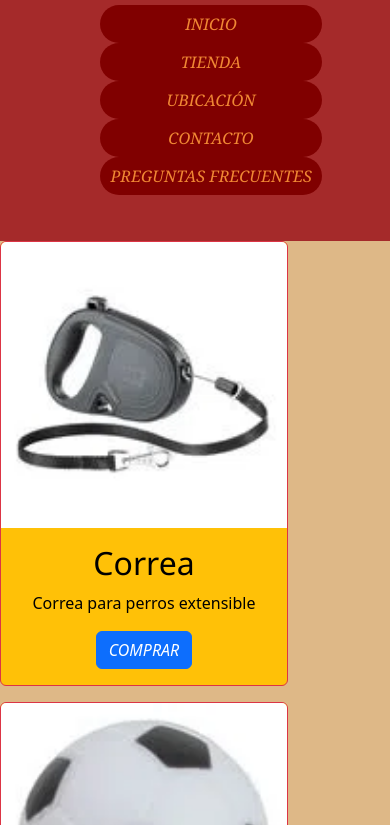
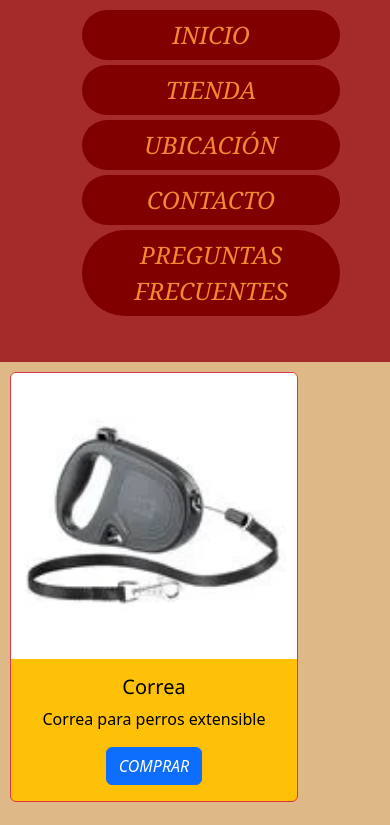
Before and after one commit to LuciaRolon00/PreEntrega2Rolon, a plain HTML site: page html/tienda.html in a window 390 px wide. Shown: the part 201-1026 px from the top of the page. Drawn offline with nearby package versions, Linux system fonts and the light colour scheme.

Commit message:
Sigo con responsive + algunos arreglos

```diff
--- a/css/style.css
+++ b/css/style.css
@@ -31,6 +31,7 @@ a {
     background-color:maroon;
     padding: 7px 10px;
     border-radius: 50px;
+    margin-top: 5px;
 }
 
 /* Títulos y Subtítulos */
@@ -136,6 +137,14 @@ fieldset {
     font-family:'Trebuchet MS', 'Lucida Sans Unicode', 'Lucida Grande', 'Lucida Sans', Arial, sans-serif;
 }
 
+.preguntas {
+    font-weight: bold;
+}
+
+.respuestas {
+    font-style: italic;
+}
+
 /* Estilos para listas */
 li {
     /* elimino la viñeta de las listas */
@@ -166,14 +175,28 @@ footer {
     cursor: pointer;
 }
 
+.card {
+    margin: 40px;
+    width: 100%;
+}
+
 /* MEDIAS QUERIES */
-@media (max-width: 820px) {
-    header {
+@media (max-width: 768px) {
+    /* Media general */
+    header, h1 {
         height: auto;
         flex-direction: column;
         text-align: center;
     }
 
+    .navLink, .boton {
+        flex: 1;
+        text-align: center;
+        margin-top: 5px;
+        font-size: 24px;
+    }
+
+    /* Media Index */
     .banner {
         flex-direction: column;
     }
@@ -181,4 +204,29 @@ footer {
     video {
         flex-direction: column;
     }
+
+    /* Media Tienda */
+    .card {
+        width: 80%;
+        margin: 10px;
+    }
+
+    /* Media Preguntas Frecuentes */
+    .preguntas {
+        font-size: 16px;
+        text-align: center;
+    }
+    .respuestas {
+        display: block;
+        text-align: center;
+    }
+
+    /* Media Contacto */
+    h2, h3, h4 {
+        font-size: 20px;
+        text-align: center;
+    }
+    .redes {
+        align-items: center;
+    }
 }
--- a/html/tienda.html
+++ b/html/tienda.html
@@ -32,7 +32,7 @@
     <main>
         <div class="row">
             <div class="container text-center">
-                <div class="row justify-content-start">
+                <div class="row justify-content-center">
                     <div class="col-xl-4 col-md-6 col-sm-12">
                         <div class="card text-bg-warning mb-3 card border-danger mb-3" style="width: 18rem;">
                             <img src="../img/correa.webp" class="card-img-top" alt="Accesorio">
```
